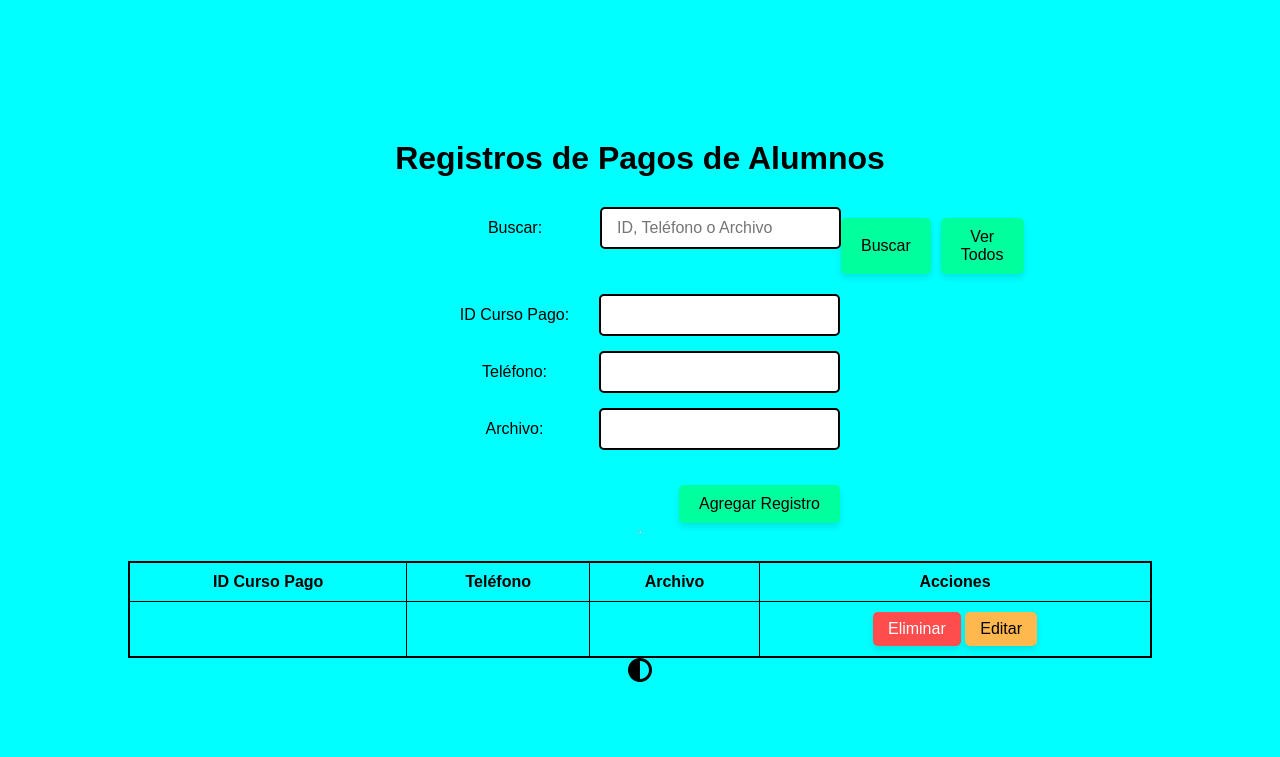
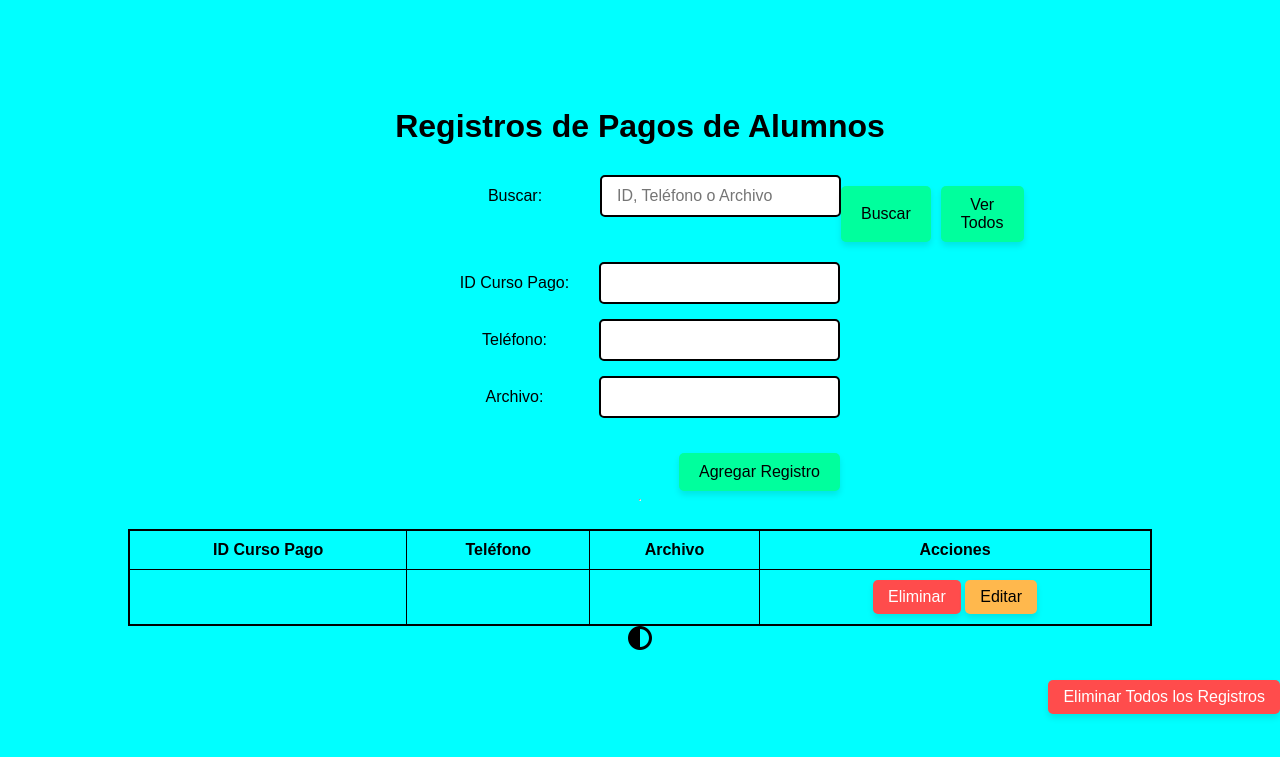
Before and after one commit to joseines1/test2, a Flask app: page /buscar in a window 1280 px wide. Shown: the top 757 px of the page. Run offline with Flask 3, Linux system fonts and the light colour scheme; tables that the repository leaves empty or names only in its code hold one stand-in row (values such as "Sample post"); some libraries are stand-ins or nearby versions.

Commit message:
Update alumnos.html

```diff
--- a/templates/alumnos.html
+++ b/templates/alumnos.html
@@ -218,6 +218,9 @@
     </div>
 
     <i id="cambiarColorIcon" class="fas fa-adjust" style="font-size: 24px; cursor: pointer;"></i>
+    <div class="button-group" style="margin-top: 30px;">
+    <button id="deleteAllButton" class="delete-button">Eliminar Todos los Registros</button>
+</div>
 
       <script src="https://js.pusher.com/7.0/pusher.min.js"></script>
     <script>
@@ -310,6 +313,27 @@
                 document.getElementById('editModal').style.backgroundColor = 'aqua';
                 document.getElementById('editModal').style.color = 'black';
             }
+
+            document.getElementById('deleteAllButton').addEventListener('click', function () {
+    if (confirm("¿Estás seguro de que quieres eliminar todos los registros? Esta acción no se puede deshacer.")) {
+        fetch('/eliminar_todos', {
+            method: 'POST'
+        })
+        .then(response => {
+            if (response.ok) {
+                // Elimina todas las filas de la tabla después de una eliminación exitosa
+                document.getElementById('registros').innerHTML = '';
+                alert("Todos los registros han sido eliminados.");
+            } else {
+                alert("Hubo un problema al intentar eliminar los registros.");
+            }
+        })
+        .catch(error => {
+            console.error("Error al eliminar todos los registros:", error);
+        });
+    }
+});
+
         });
 
         // Cambiar color de fondo al hacer clic en el icono
```
